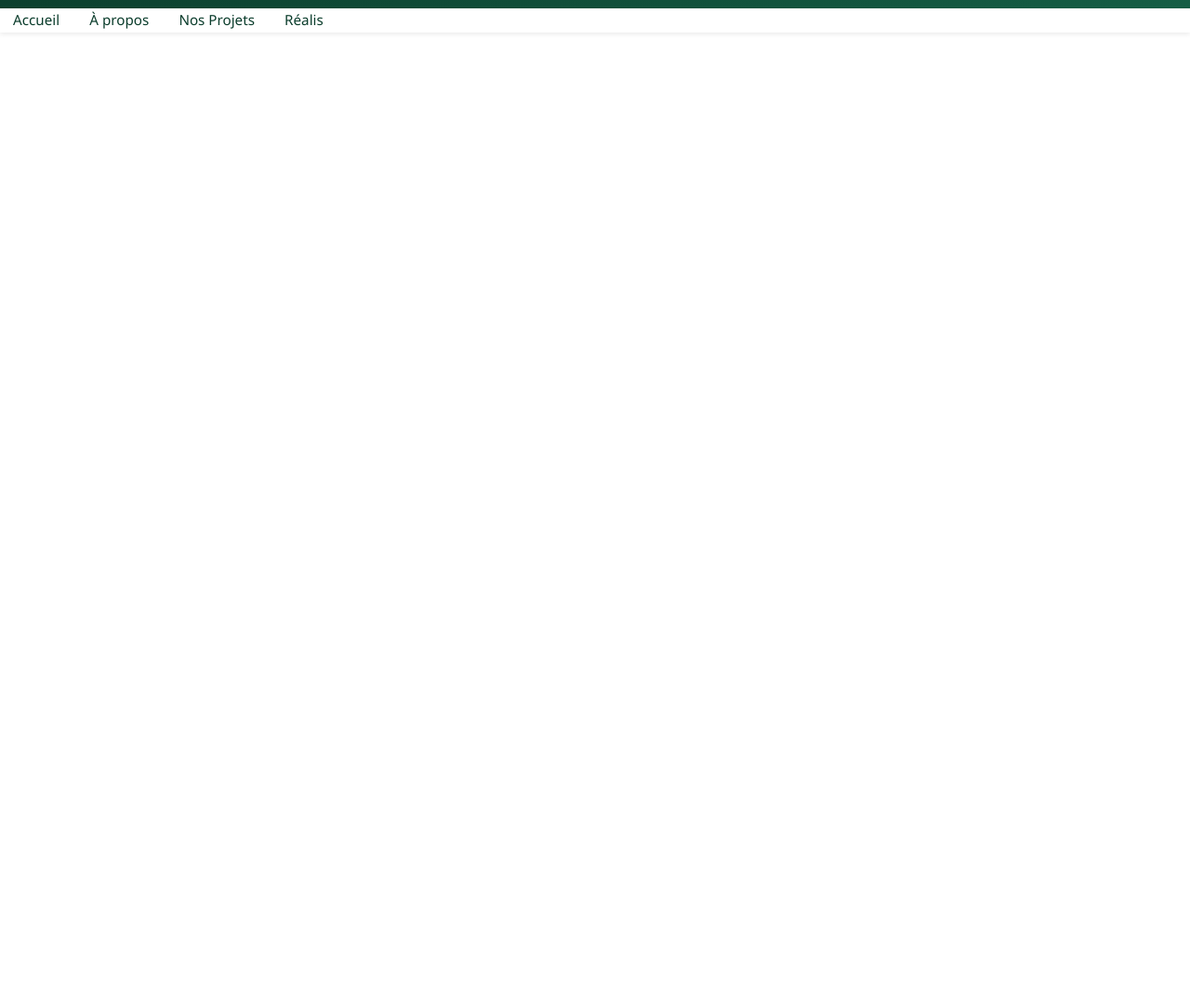
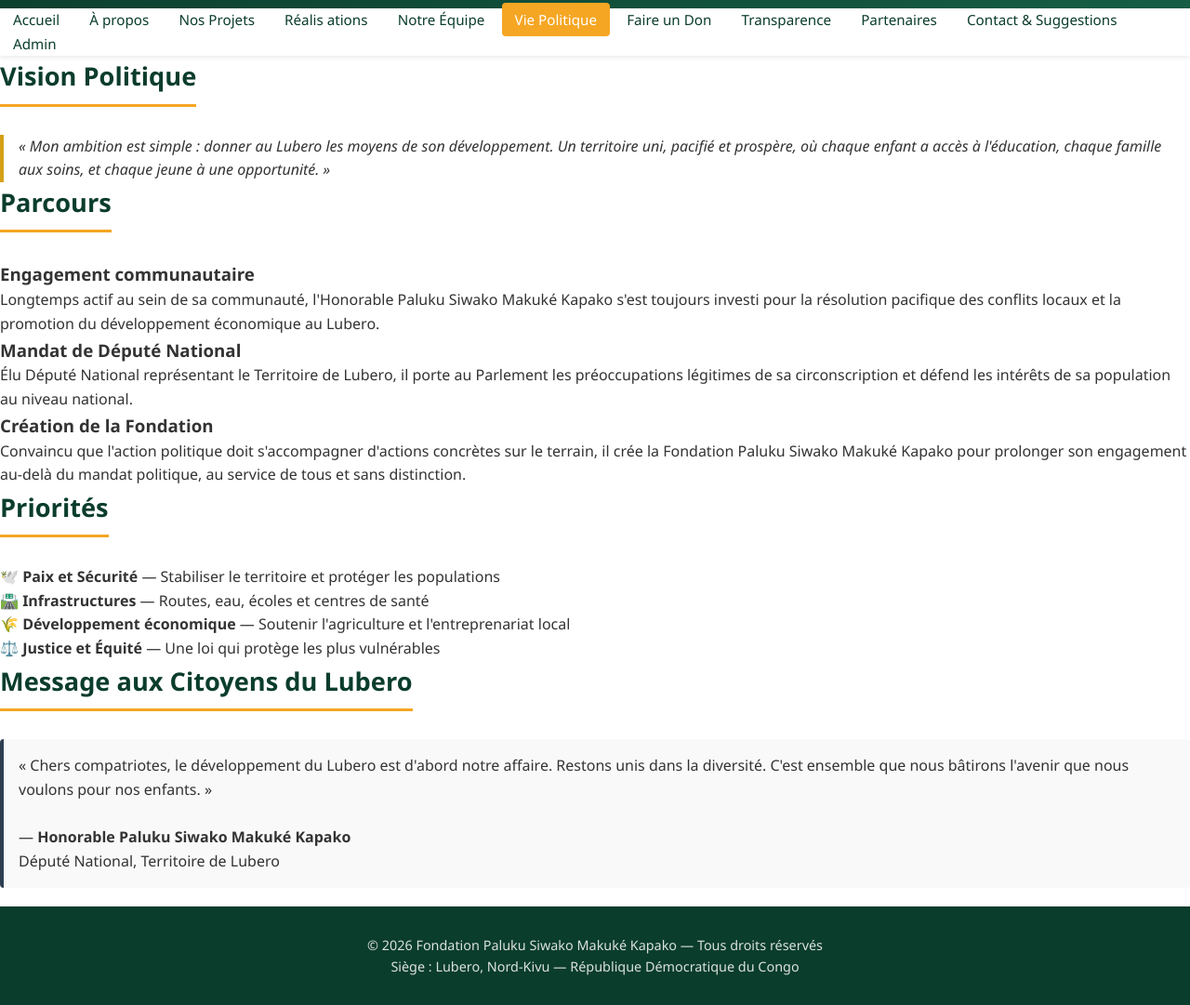
Before and after one commit to omarionup/ho.paluku, a plain HTML site: page vie-politique.html in a window 1280 px wide. Shown: the part 131-1212 px from the top of the page at 93% size. Before the commit the page ends 800 px from the top, so only its background shows below. Drawn offline with Linux system fonts and the light colour scheme.

Commit message:
vie-politique.html

```diff
--- a/vie-politique.html
+++ b/vie-politique.html
@@ -18,3 +18,54 @@
         <a href="a-propos.html">À propos</a>
         <a href="projets.html">Nos Projets</a>
         <a href="realisations.html">Réalis
+ations</a>
+        <a href="equipe.html">Notre Équipe</a>
+        <a href="politique.html" class="actif">Vie Politique</a>
+        <a href="don.html">Faire un Don</a>
+        <a href="transparence.html">Transparence</a>
+        <a href="partenaires.html">Partenaires</a>
+        <a href="contact.html">Contact & Suggestions</a>
+        <a href="admin.html">Admin</a>
+    </nav>
+
+    <main>
+        <section>
+            <h2>Vision Politique</h2>
+            <blockquote style="border-left:4px solid #d4a017;padding:0 1rem;color:#333;font-style:italic;">
+                « Mon ambition est simple : donner au Lubero les moyens de son développement. Un territoire uni, pacifié et prospère, où chaque enfant a accès à l'éducation, chaque famille aux soins, et chaque jeune à une opportunité. »
+            </blockquote>
+
+            <h2>Parcours</h2>
+            <h3>Engagement communautaire</h3>
+            <p>Longtemps actif au sein de sa communauté, l'Honorable Paluku Siwako Makuké Kapako s'est toujours investi pour la résolution pacifique des conflits locaux et la promotion du développement économique au Lubero.</p>
+
+            <h3>Mandat de Député National</h3>
+            <p>Élu Député National représentant le Territoire de Lubero, il porte au Parlement les préoccupations légitimes de sa circonscription et défend les intérêts de sa population au niveau national.</p>
+
+            <h3>Création de la Fondation</h3>
+            <p>Convaincu que l'action politique doit s'accompagner d'actions concrètes sur le terrain, il crée la Fondation Paluku Siwako Makuké Kapako pour prolonger son engagement au-delà du mandat politique, au service de tous et sans distinction.</p>
+
+            <h2>Priorités</h2>
+            <ul>
+                <li><strong>🕊️ Paix et Sécurité</strong> — Stabiliser le territoire et protéger les populations</li>
+                <li><strong>🛣️ Infrastructures</strong> — Routes, eau, écoles et centres de santé</li>
+                <li><strong>🌾 Développement économique</strong> — Soutenir l'agriculture et l'entreprenariat local</li>
+                <li><strong>⚖️ Justice et Équité</strong> — Une loi qui protège les plus vulnérables</li>
+            </ul>
+
+            <h2>Message aux Citoyens du Lubero</h2>
+            <blockquote style="border-left:4px solid #2c3e50;padding:0 1rem;background:#f9f9f9;padding:1rem;border-radius:4px;">
+                « Chers compatriotes, le développement du Lubero est d'abord notre affaire. Restons unis dans la diversité. C'est ensemble que nous bâtirons l'avenir que nous voulons pour nos enfants. »
+                <br><br>
+                — <strong>Honorable Paluku Siwako Makuké Kapako</strong><br>
+                Député National, Territoire de Lubero
+            </blockquote>
+        </section>
+    </main>
+
+    <footer>
+        <p>&copy; 2026 Fondation Paluku Siwako Makuké Kapako — Tous droits réservés</p>
+        <p>Siège : Lubero, Nord-Kivu — République Démocratique du Congo</p>
+    </footer>
+</body>
+</html>
```
